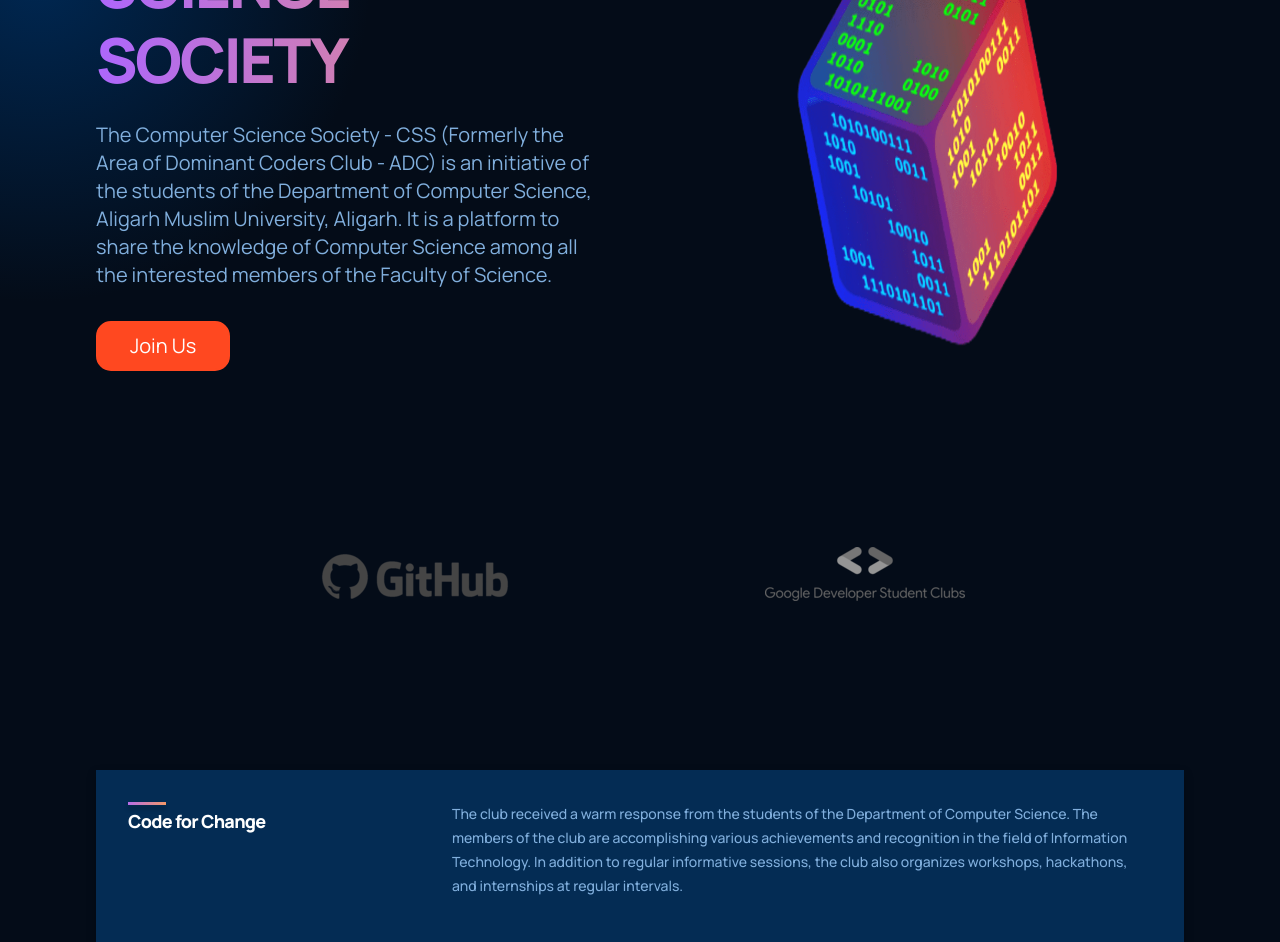
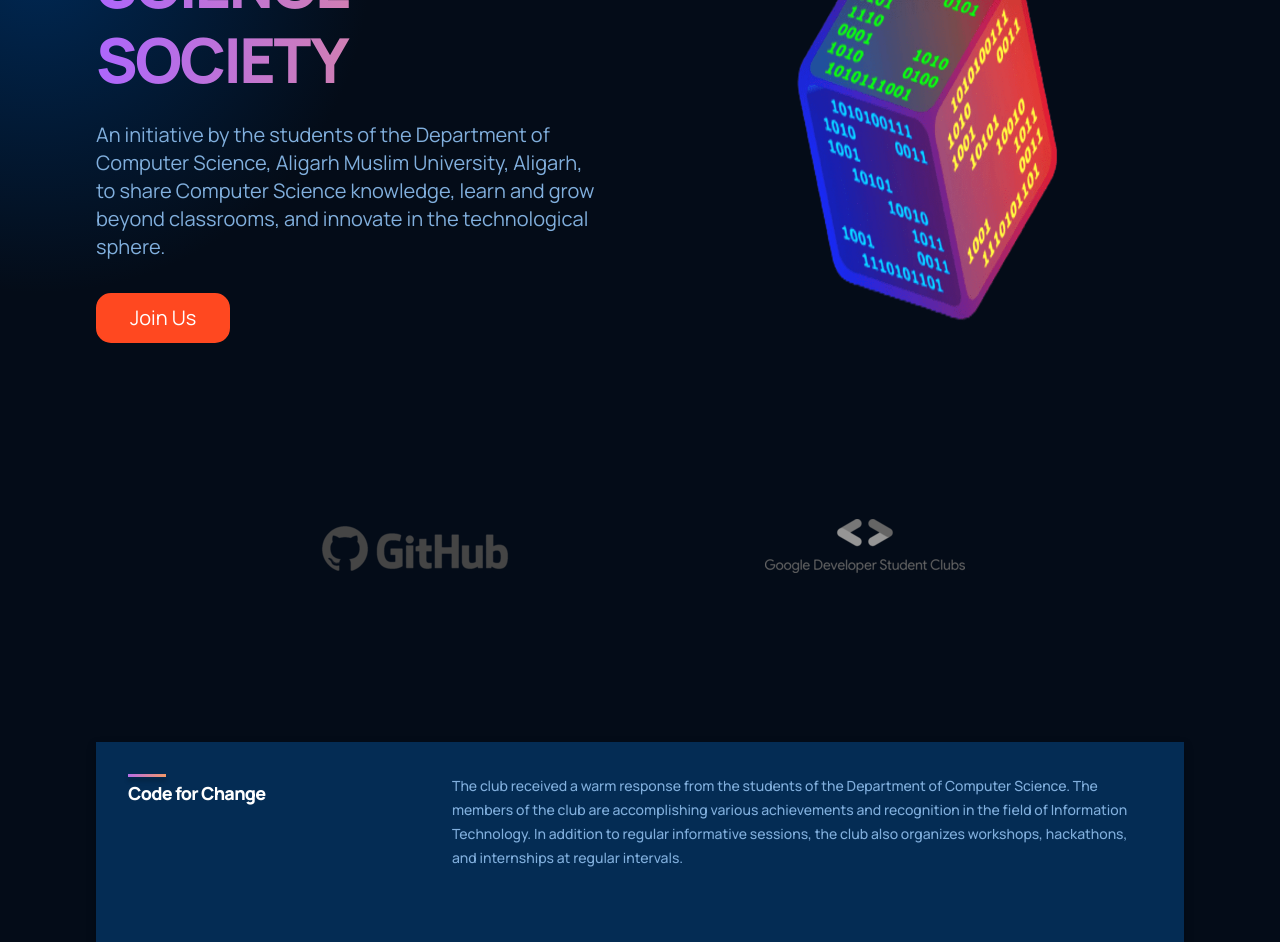
Before and after one commit to CSS-AMU/css-amu-frontend, a React (Create React App) app: page / in a window 1280 px wide. Shown: the part 340-1282 px from the top of the page. Built offline with nearby package versions, Linux system fonts and the light colour scheme.

Commit message:
publication link

```diff
--- a/src/components/feature/Feature.jsx
+++ b/src/components/feature/Feature.jsx
@@ -1,14 +1,16 @@
 import React from 'react';
 import './feature.css';
 
-const Feature = ({ title, text }) => (
+const Feature = ({ title, text, link }) => (
   <div className="csd__features-container__feature">
     <div className="csd__features-container__feature-title">
       <div />
       <h1>{title}</h1>
     </div>
     <div className="csd__features-container_feature-text">
+      <a href={link} target="_blank" rel="noreferrer">
       <p>{text}</p>
+      </a>
     </div>
   </div>
 );
--- a/src/containers/header/Header.jsx
+++ b/src/containers/header/Header.jsx
@@ -7,7 +7,7 @@ const Header = () => (
   <div className="csd__header section__padding" id="home">
     <div className="csd__header-content">
       <h1 className="gradient__text">COMPUTER SCIENCE SOCIETY</h1>
-      <p>The Computer Science Society - CSS (Formerly the Area of Dominant Coders Club - ADC) is an initiative of the students of the Department of Computer Science, Aligarh Muslim University, Aligarh. It is a platform to share the knowledge of Computer Science among all the interested members of the Faculty of Science.</p>
+      <p>An initiative by the students of the Department of Computer Science, Aligarh Muslim University, Aligarh, to share Computer Science knowledge, learn and grow beyond classrooms, and innovate in the technological sphere.</p>
 
       <div className="csd__header-content__input">
         <Link to="/join" >
--- a/src/pages/Publications.jsx
+++ b/src/pages/Publications.jsx
@@ -17,7 +17,7 @@ const Publications = () => {
       </div>
       { data &&  <div className="csd__achievementpage-container">
         {data.map((item, index) => (
-          <Feature title={item.author} text={item.details} key={index} />
+          <Feature title={item.author} text={item.details} link={item.link} key={index} />
         ))}
       </div>}
     </div>
```
Also changed, not shown: src/assets/team03.jpeg (added).
